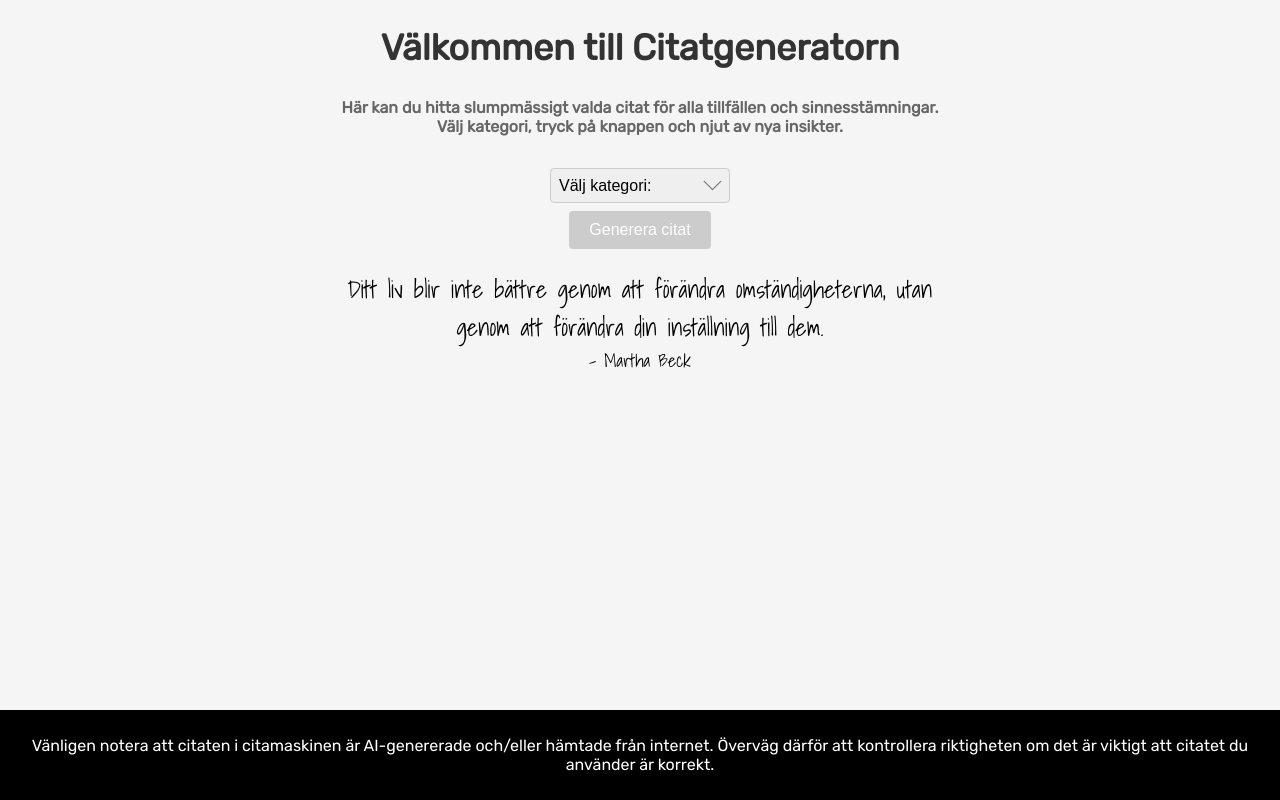
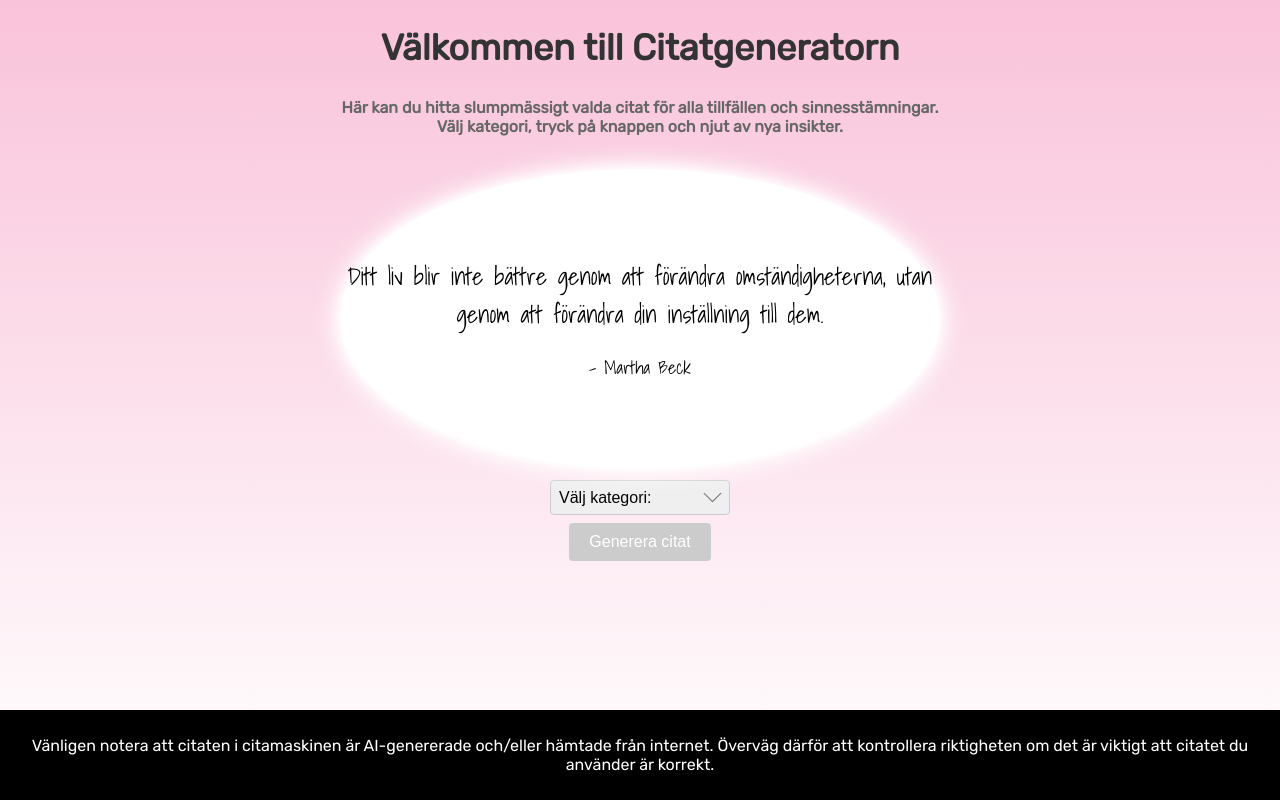
Before and after one commit to jossansik/citatgenerator, a React (Create React App) app: page / in a window 1280 px wide. Built offline with nearby package versions, Linux system fonts and the light colour scheme.

Commit message:
Styling & minor fixes

```diff
--- a/src/App.css
+++ b/src/App.css
@@ -3,5 +3,4 @@
   flex-direction: column;
   justify-content: center;
   align-content: flex-start;
-  background-color: #f5f5f5;
 }
--- a/src/App.js
+++ b/src/App.js
@@ -3,15 +3,14 @@ import "./App.css";
 import Footer from "./components/Footer";
 import QuoteDisplay from "./components/QuoteDisplay";
 import Title from "./components/Title";
-import Quote from "./components/Quote";
 
 const App = () => {
   return (
     <>
       <div className="container">
         <Title />
+
         <QuoteDisplay />
-        <Quote />
       </div>
       <Footer />
     </>
--- a/src/components/Quote.css
+++ b/src/components/Quote.css
@@ -1,15 +1,46 @@
 @import url("https://fonts.googleapis.com/css2?family=Lato&family=Shadows+Into+Light&display=swap");
 
-.quote {
+.quote-wrapper {
   font-size: 18px;
-  margin: 20px 0;
   font-family: "Shadows Into Light", cursive;
+  text-align: center;
+  position: relative;
+  display: inline-block;
+  padding: 1px;
+  margin-bottom: 10px;
 }
 
 .random-quote {
-  font-size: 24px;
+  display: flex;
+  align-items: center;
+  flex-direction: column;
+  justify-content: center;
   font-family: "Shadows Into Light", cursive;
   max-width: 600px;
   margin: 0 auto;
   text-align: center;
+  position: relative;
+  z-index: 1;
+  background-color: #ffffff;
+  border-radius: 50%;
+  border: none;
+  height: 300px;
+  animation: glowing 2s infinite;
 }
+
+@keyframes glowing {
+  0% {
+    box-shadow: 0 0 5px #fff, 0 0 20px #fff, 0 0 30px #fff;
+  }
+  50% {
+    box-shadow: 0 0 20px #fff, 0 0 30px #fff, 0 0 40px #fff;
+  }
+  100% {
+    box-shadow: 0 0 5px #fff, 0 0 20px #fff, 0 0 30px #fff;
+  }
+}
+
+.quote {
+  font-size: 24px;
+  margin-bottom: 20px;
+}
--- a/src/components/Quote.jsx
+++ b/src/components/Quote.jsx
@@ -3,9 +3,11 @@ import "./Quote.css";
 
 const Quote = ({ randomQuote }) => {
   return (
-    <div className="quote">
-      <div className="random-quote">{randomQuote?.quote}</div>
-      <div>{randomQuote?.author}</div>
+    <div className="quote-wrapper">
+      <div className="random-quote">
+        <div className="quote">{randomQuote?.quote}</div>
+        <div className="author"> {randomQuote?.author}</div>
+      </div>
     </div>
   );
 };
--- a/src/components/QuoteDisplay.jsx
+++ b/src/components/QuoteDisplay.jsx
@@ -47,6 +47,9 @@ const QuoteDisplay = () => {
 
   return (
     <div className="quote-display">
+      <div>
+        <Quote randomQuote={randomQuote} />
+      </div>
       <div className="quote-display__container">
         <form action="#" onSubmit={handleGenerateRandomQuote}>
           <CategorySelector
@@ -58,9 +61,6 @@ const QuoteDisplay = () => {
           </div>
         </form>
       </div>
-      <div>
-        <Quote randomQuote={randomQuote} />
-      </div>
     </div>
   );
 };
--- a/src/components/quotes.js
+++ b/src/components/quotes.js
@@ -627,7 +627,7 @@ const quoteData = [
   },
   {
     category: "Inspirerande citat",
-    quote: "Det finns mer till i livet än att öka dess hastighet.",
+    quote: "Det finns mer till livet än att öka dess hastighet.",
     author: "– Mahatma Gandhi",
   },
   {
@@ -657,7 +657,7 @@ const quoteData = [
   {
     category: "Inspirerande citat",
     quote:
-      "Det finns ingen passion i att spela smått – i att nöja sig med ett liv som är mindre än det du har kapacitet för att leva.",
+      "Det finns ingen passion i att spela smått, i att nöja sig med ett liv som är mindre än det du har kapacitet för att leva.",
     author: "– Nelson Mandela",
   },
   {
--- a/src/index.css
+++ b/src/index.css
@@ -5,7 +5,14 @@ body {
     sans-serif;
   -webkit-font-smoothing: antialiased;
   -moz-osx-font-smoothing: grayscale;
-  background-color: #f5f5f5;
+  background: linear-gradient(
+    180deg,
+    rgb(249.19, 194.73, 217.6) 0%,
+    rgba(255, 228.43, 222.6, 0) 100%
+  );
+  background-repeat: no-repeat;
+  background-attachment: fixed;
+  background-size: cover;
 }
 
 code {
```
